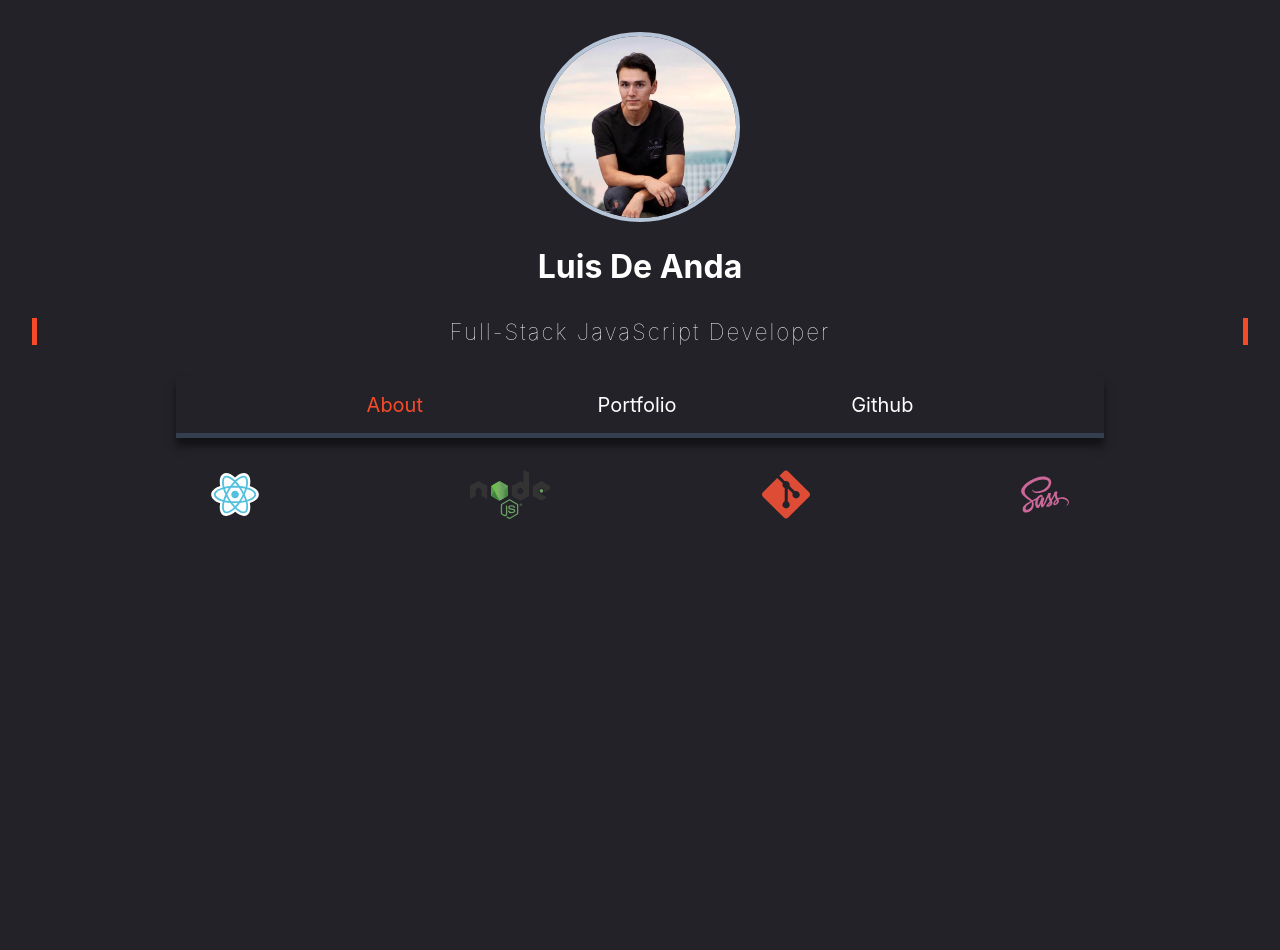
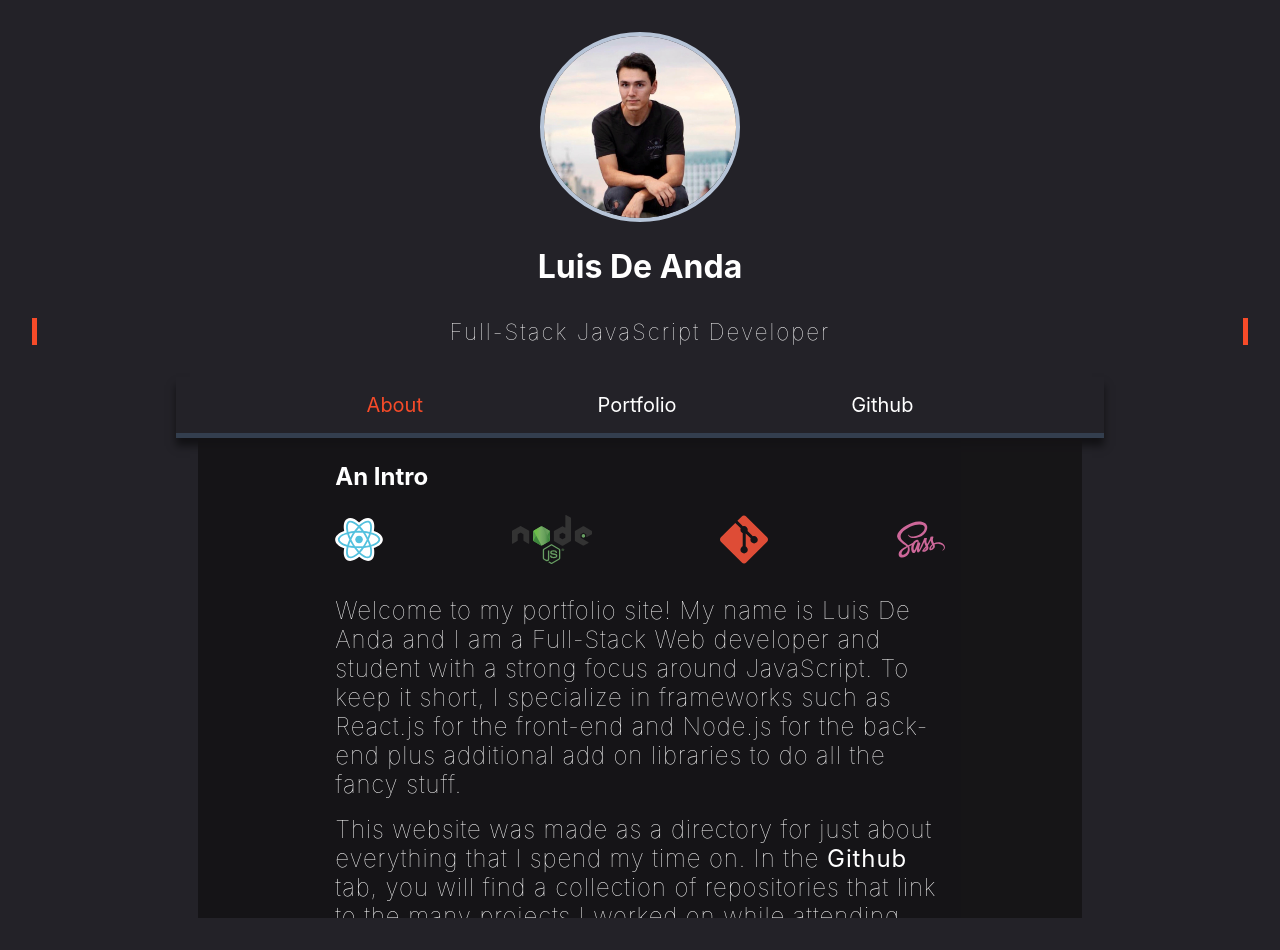
Before and after one commit to Luis1D/Luis1d.github.io, a React app in the folder blog-template/: page /About in a window 1280 px wide. Before the commit the page ends 800 px from the top, so only its background shows below. Built offline with nearby package versions, Linux system fonts and the light colour scheme.

Commit message:
Styling updated & added text to about section

```diff
--- a/blog-template/src/components/About.js
+++ b/blog-template/src/components/About.js
@@ -2,13 +2,16 @@ import React from 'react'
 
 const About = () => {
     return (
-        <div>
+        <div className="about display-item">
+            <h2 className="about-header">An Intro</h2>
             <div className="icon-container">
                 <img src={require("../assets/react-seeklogo.com.svg")} alt="React" className="react-icon icon"/>
                 <img src={require("../assets/node-node-js-seeklogo.com.svg")} alt="Node.js" className="node-icon icon"/>
                 <img src={require("../assets/git-seeklogo.com.svg")} alt="Git" className="git-icon icon"/>
                 <img src={require("../assets/sass-seeklogo.com.svg")} alt="Sass" className="sass-icon icon"/>
             </div>
+            <p className="about-text">Welcome to my portfolio site! My name is Luis De Anda and I am a Full-Stack Web developer and student with a strong focus around JavaScript. To keep it short, I specialize in frameworks such as React.js for the front-end and Node.js for the back-end plus additional add on libraries to do all the fancy stuff.</p>
+            <p className="about-text">This website was made as a directory for just about everything that I spend my time on. In the <span className="bold">Github</span> tab, you will find a collection of repositories that link to the many projects I worked on while attending Lambda School. In the <span className="bold">Portfolio</span> tab, you will find a list of personal projects that I have worked on through-out my free time. </p>
         </div>
     )
 }
--- a/blog-template/src/components/Github.js
+++ b/blog-template/src/components/Github.js
@@ -28,8 +28,8 @@ class Github extends React.Component {
     render() {
         return (
             <div className="github display-item">
+                <h2 className="github-title">The following are projects worked on while attending Lambda School</h2>
                 <a href="https://github.com/Luis1D"><button className="view-github">View On Github</button></a>
-                <h2 className="github-title">The following are projects worked on while attending Lambda School</h2>
                 {
                     this.state.github.map(value => {
                         return <GithubCard name={value.full_name} repo={value.clone_url} key={value.id}/>
--- a/blog-template/src/components/Portfolio.js
+++ b/blog-template/src/components/Portfolio.js
@@ -8,21 +8,6 @@ const Portfolio = () => {
                     <a href="https://react-todo.luisdeanda.now.sh"><button className="portfolio-app">View App</button></a>
                     <a href="https://github.com/Luis1D"><button className="portfolio-github">View On Github</button></a>
                 </div>
-                <div className="portfolio-cards">
-                    <h3 className="portfolio-title">React Todo App</h3>
-                    <a href="https://react-todo.luisdeanda.now.sh"><button className="portfolio-app">View App</button></a>
-                    <a href="https://github.com/Luis1D"><button className="portfolio-github">View On Github</button></a>
-                </div>
-                <div className="portfolio-cards">
-                    <h3 className="portfolio-title">React Todo App</h3>
-                    <a href="https://react-todo.luisdeanda.now.sh"><button className="portfolio-app">View App</button></a>
-                    <a href="https://github.com/Luis1D"><button className="portfolio-github">View On Github</button></a>
-                </div>
-                <div className="portfolio-cards">
-                    <h3 className="portfolio-title">React Todo App</h3>
-                    <a href="https://react-todo.luisdeanda.now.sh"><button className="portfolio-app">View App</button></a>
-                    <a href="https://github.com/Luis1D"><button className="portfolio-github">View On Github</button></a>
-                </div>
         </div>
     )
 }
--- a/blog-template/src/scss/_about.scss
+++ b/blog-template/src/scss/_about.scss
@@ -1,9 +1,21 @@
+.about {
+  text-align: left;
+  margin-bottom: 2rem;
+}
+.about-header {
+  width: 69%;
+  margin: 0 auto;
+  margin-top: 1.5rem;
+}
 /* ICONS */
 .icon-container {
   display: flex;
   flex-direction: row;
-  justify-content: space-evenly;
-  margin-top: 2rem;
+  justify-content: space-between;
+  max-width: 69%;
+  margin: 0 auto;
+  margin-top: 1.5rem;
+  margin-bottom: 1.5rem;
 }
 .icon {
   width: 3rem;
@@ -11,3 +23,15 @@
 .node-icon {
   width: 5rem;
 }
+.about-text {
+  max-width: 69%;
+  margin: 0 auto;
+  padding: .5rem;
+  font-size: 1.5rem;
+  letter-spacing: .9px;
+  font-weight: lighter;
+
+  span {
+    font-weight: normal;
+  }
+}
--- a/blog-template/src/scss/_github.scss
+++ b/blog-template/src/scss/_github.scss
@@ -1,6 +1,6 @@
 /* Github Cards */
 .github-title {
-  width: 100%;
+  max-width: 69%;
   margin: 0 auto;
   margin-top: 2rem;
   margin-bottom: 2rem;
@@ -31,5 +31,5 @@
     width: 10rem;
     height: 2rem;
     font-size: 1rem;
-    margin-top: 2rem;
+    margin-bottom: 2rem;
 }
```
